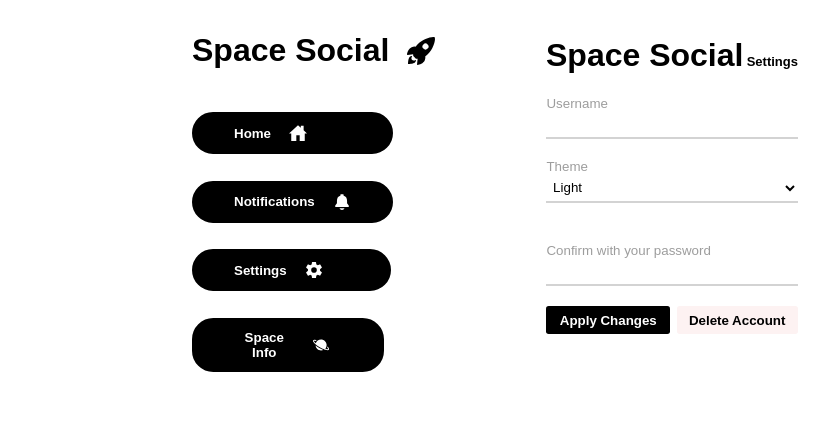
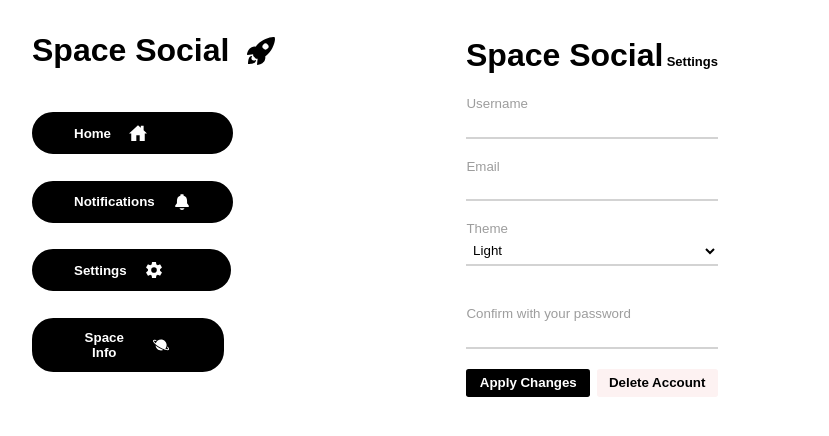
Before and after one commit to Nulzn/Space-Social, a Next.js app: page /settings in a window 1280 px wide. Shown: the top 436 px of the page, without its empty margins (128-957 px from the left). Built offline with nearby package versions, Linux system fonts and the light colour scheme; no server answers.

Commit message:
Settings Page Update

```diff
--- a/pages/api/Settings.ts
+++ b/pages/api/Settings.ts
@@ -3,5 +3,4 @@ import { NextApiRequest, NextApiResponse } from "next";
 export default function settingsHandler(req: NextApiRequest, res: NextApiResponse) {
     // Send the settings information, with the token to the database handler
 
-
 }
--- a/pages/api/posts/create.ts
+++ b/pages/api/posts/create.ts
@@ -3,5 +3,30 @@ import { PrismaClient } from "@prisma/client"
 const prisma = new PrismaClient()
 
 export default async function postHandler(req: NextApiRequest, res: NextApiResponse) {
+    const user = await prisma.user.findUnique({
+        where: {
+            email: "nils.ritze@icloud.com" // Change this later
+        },
+        include: {
+            posts: true
+        }
+    })
 
+    const newPost = await prisma.post.create({
+        data: {
+            title: req.body.title.toString(),
+            content: req.body.title.toString()
+        }
+    })
+
+    const updateUser = await prisma.user.update({
+        where: {
+            email: "nils.ritze@icloud.com" // Change this later
+        },
+        data: {
+            posts: {
+                connect: { id: newPost.id }
+            }
+        }
+    })
 }
--- a/pages/settings.tsx
+++ b/pages/settings.tsx
@@ -2,9 +2,29 @@ import React, { useEffect, useState } from "react"
 import styling from "../styles/Settings.module.css"
 import { IoRocketSharp, IoHomeSharp, IoSettingsSharp, IoNotificationsSharp, IoPlanetSharp, IoAddCircleSharp } from "react-icons/io5"
 import Link from "next/link"
+import Cookies from "js-cookie"
 
 export default function Settings() {
+    const [username, setUsername] = useState("")
+    const [email, setEmail] = useState("")
 
+    const token = Cookies.get("sessionToken")
+    useEffect(() => {
+
+        if (!token) { return; }
+
+        const mainToken = token.split(".")[1]
+        const payload: any = JSON.parse(Buffer.from(mainToken, "base64").toString("ascii"))
+
+        const timeNow = Math.floor(Date.now() / 1000)
+        if (payload.exp && payload.exp < timeNow) {
+
+            return;
+        } else {
+            setUsername(payload.username)
+            setEmail(payload.email)
+        }
+    }, [token])
 
     useEffect(() => {
         fetch("/api/settings")
@@ -44,7 +64,12 @@ export default function Settings() {
 
                     <div className={styling.newUsername}>
                         <label htmlFor="">Username</label>
-                        <input type="text" placeholder="" className={styling.inputField} />
+                        <input type="text" placeholder="" className={styling.inputField} value={username} />
+                    </div>
+
+                    <div className={styling.newEmail}>
+                        <label htmlFor="">Email</label>
+                        <input type="text" placeholder="" className={styling.inputField} value={email} readOnly/>
                     </div>
 
                     <div className={styling.themeSection}>
--- a/styles/Settings.module.css
+++ b/styles/Settings.module.css
@@ -14,7 +14,7 @@
 
     position: fixed;
     top: 1em;
-    left: 10em;
+    left: 5em;
 }
 
 .mainDiv {
@@ -30,7 +30,7 @@
     position: fixed;
 
     top: 1em;
-    left: 30em;
+    left: 25em;
 }
 
 .span {
@@ -38,7 +38,7 @@
     font-size: small;
 }
 
-.newUsername, .confirmPassword {
+.newUsername, .confirmPassword, .newEmail {
     color: rgb(157, 157, 157);
     font-size: smaller;
     display: flex;
@@ -136,7 +136,7 @@
     position: fixed;
 
     top: 5em;
-    left: 20em;
+    left: 10em;
 }
 
 .sidebarLink {
```
Also changed, not shown: 1 other file (tests, documents, lock files or other folders).
